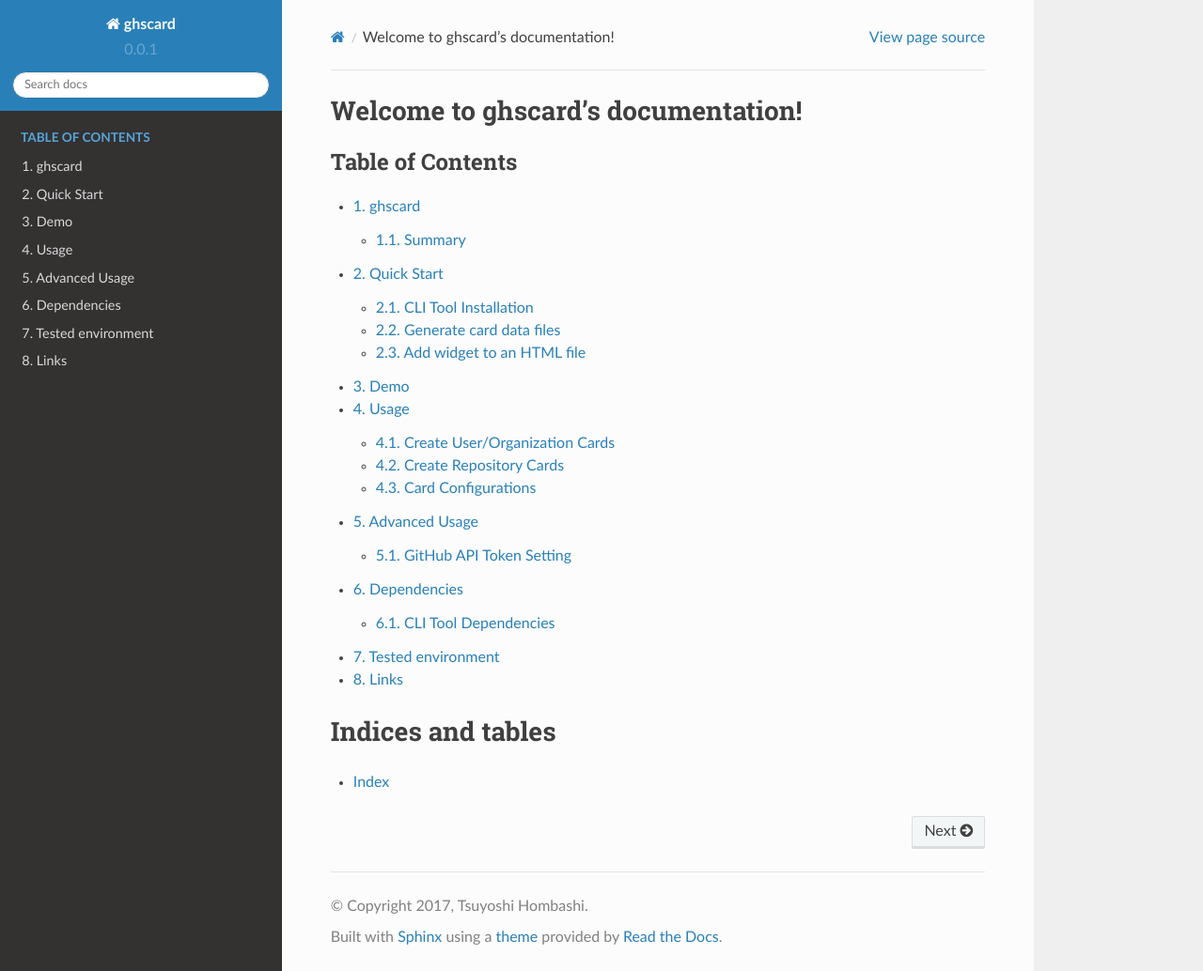
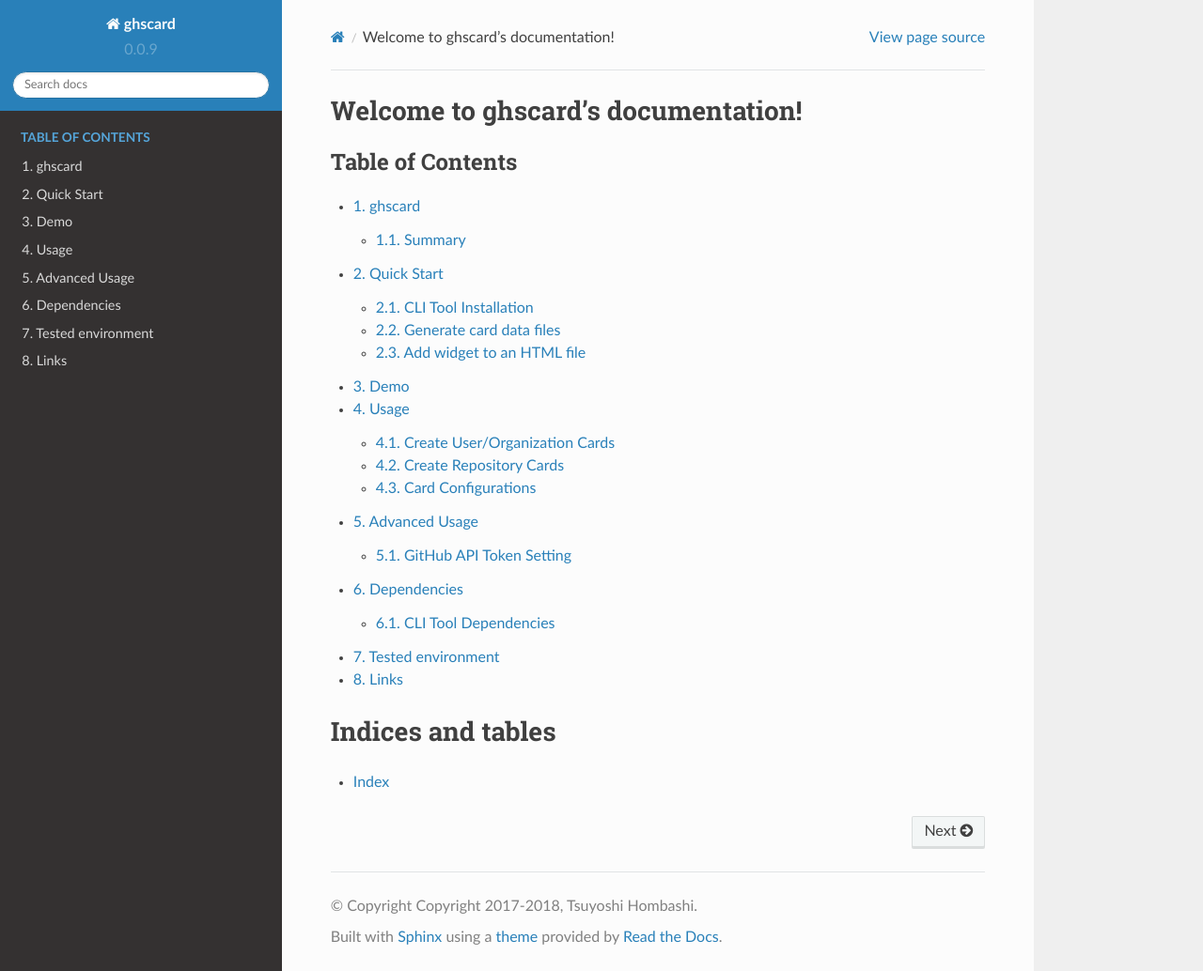
Before and after one commit to thombashi/ghscard, a Sphinx documentation site: the page built from docs/index.rst, in a window 1280 px wide and 1034 px high. Shown: the whole window at 94% size. Built offline with Sphinx 7.4.7 and the Read the Docs theme 2.0.0, drawn with Linux system fonts in a browser that asks for light colours; pages that are not in the unit, such as notebooks, are missing from menus; some of the changed lines change nothing that is shown.

Commit message:
Update docs

```diff
--- a/docs/conf.py
+++ b/docs/conf.py
@@ -5,6 +5,7 @@ import sys
 
 import pkg_resources
 import sphinx_rtd_theme
+from ghscard import __author__, __copyright__, __name__, __version__
 
 
 sys.path.insert(0, os.path.abspath('../ghscard'))
@@ -25,7 +26,7 @@ extensions = [
     'sphinx.ext.viewcode',
 ]
 
-intersphinx_mapping = {'python': ('http://docs.python.org/', None)}
+intersphinx_mapping = {'python': ('https://docs.python.org/', None)}
 
 # Add any paths that contain templates here, relative to this directory.
 templates_path = ['_templates']
@@ -40,18 +41,18 @@ source_suffix = '.rst'
 master_doc = 'index'
 
 # General information about the project.
-project = u'ghscard'
-copyright = u'2017, Tsuyoshi Hombashi'
-author = u'Tsuyoshi Hombashi'
+project = __name__
+copyright = __copyright__
+author = __author__
 
 # The version info for the project you're documenting, acts as replacement for
 # |version| and |release|, also used in various other places throughout the
 # built documents.
 #
 # The short X.Y version.
-version = u'0.0.1'
+version = __version__
 # The full version, including alpha/beta/rc tags.
-release = u'0.0.1'
+release = version
 
 # The language for content autogenerated by Sphinx. Refer to documentation
 # for a list of supported languages.
```
